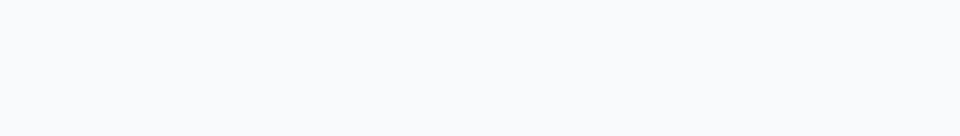
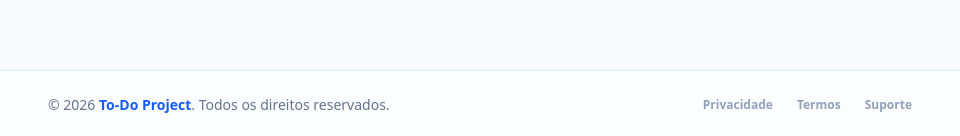
Before and after one commit to VyniciusBras/To-Do-List-, a Next.js app in the folder frontend/: page /dashboard in a window 1280 px wide. Shown: the part 661-797 px from the top of the page, without its empty margins (160-1120 px from the left). Built offline with nearby package versions, Linux system fonts and the light colour scheme; no server answers.

Commit message:
feat: implementando footer!

```diff
--- a/frontend/src/app/dashboard/page.tsx
+++ b/frontend/src/app/dashboard/page.tsx
@@ -6,6 +6,7 @@ import { Calendar, Loader2 } from 'lucide-react';
 import { TaskItem } from '@/components/taskItem';
 import { TaskInput } from '@/components/taskInput';
 import { Header } from '@/components/header';
+import { Footer } from '@/components/footer';
 import api from '@/services/api';
 
 interface Task {
@@ -22,6 +23,9 @@ export default function Dashboard() {
     const [newTaskTitle, setNewTaskTitle] = useState('');
     const [loading, setLoading] = useState(true);
     const [userDisplayName, setUserDisplayName] = useState('');
+    const totalTasks = tasks.length;
+    const completedTasks = tasks.filter(t => t.status === 'concluida').length;
+    const progressPercentage = totalTasks > 0 ? (completedTasks / totalTasks) * 100 : 0;
 
     useEffect(() => {
         fetchTasks();
@@ -128,13 +132,30 @@ export default function Dashboard() {
     }
 
     return (
-        <div className="min-h-screen bg-slate-50 text-slate-900 p-4 md:p-8">
+        <div className="min-h-screen bg-slate-50 text-slate-900 flex flex-col">
+            <main className="flex-1 p-4 md:p-8">
                 <div className="max-w-4xl mx-auto">
 
                     <Header userDisplayName={userDisplayName} onLogout={logout} />
 
+                    <div className="mb-8">
                         <TaskInput value={newTaskTitle} onChange={setNewTaskTitle} onSubmit={handleAddTask} />
+                    </div>
 
+                    {totalTasks > 0 && (
+                        <div className="mb-6 bg-white p-4 rounded-2xl border border-slate-200 shadow-sm">
+                            <div className="flex justify-between items-center mb-2">
+                                <span className="text-sm font-bold text-slate-700">Progresso</span>
+                                <span className="text-sm font-bold text-blue-600">{completedTasks} de {totalTasks}</span>
+                            </div>
+                            <div className="w-full bg-slate-100 h-2 rounded-full overflow-hidden">
+                                <div
+                                    className="bg-blue-600 h-full transition-all duration-500 ease-out"
+                                    style={{ width: `${progressPercentage}%` }}
+                                />
+                            </div>
+                        </div>
+                    )}
                     <div className="space-y-4">
                         {tasks.length === 0 ? (
                             <div className="text-center py-20 flex flex-col items-center border-2 border-dashed border-slate-200 rounded-3xl text-slate-500">
@@ -155,6 +176,8 @@ export default function Dashboard() {
                         )}
                     </div>
                 </div>
+            </main>
+            <Footer />
         </div>
     );
 }
--- a/frontend/src/app/page.tsx
+++ b/frontend/src/app/page.tsx
@@ -90,7 +90,7 @@ export default function LoginPage() {
           >
             {loading ? <Loader2 className="h-5 w-5 animate-spin" /> : (
               <>
-                {isLogin ? 'Entrar no Sistema' : 'Criar minha conta'}
+                {isLogin ? 'Entrar' : 'Criar minha conta'}
                 <ArrowRight className="h-5 w-5" />
               </>
             )}
--- /dev/null
+++ b/frontend/src/components/footer.tsx
@@ -0,0 +1,20 @@
+export const Footer = () => {
+    const currentYear = new Date().getFullYear();
+
+    return (
+        <footer className="w-full py-6 mt-auto border-t border-slate-200 bg-white/50 backdrop-blur-sm">
+            <div className="max-w-4xl mx-auto px-4 flex flex-col md:flex-row justify-between items-center gap-4">
+                <p className="text-slate-500 text-sm font-medium">
+                    © {currentYear} <span className="text-blue-600 font-bold">To-Do Project</span>.
+                    Todos os direitos reservados.
+                </p>
+
+                <div className="flex items-center gap-6">
+                    <a href="#" className="text-slate-400 hover:text-blue-600 text-xs font-semibold transition-colors">Privacidade</a>
+                    <a href="#" className="text-slate-400 hover:text-blue-600 text-xs font-semibold transition-colors">Termos</a>
+                    <a href="#" className="text-slate-400 hover:text-blue-600 text-xs font-semibold transition-colors">Suporte</a>
+                </div>
+            </div>
+        </footer>
+    );
+};
```
Lines whose indentation alone changed are shown as unchanged.
